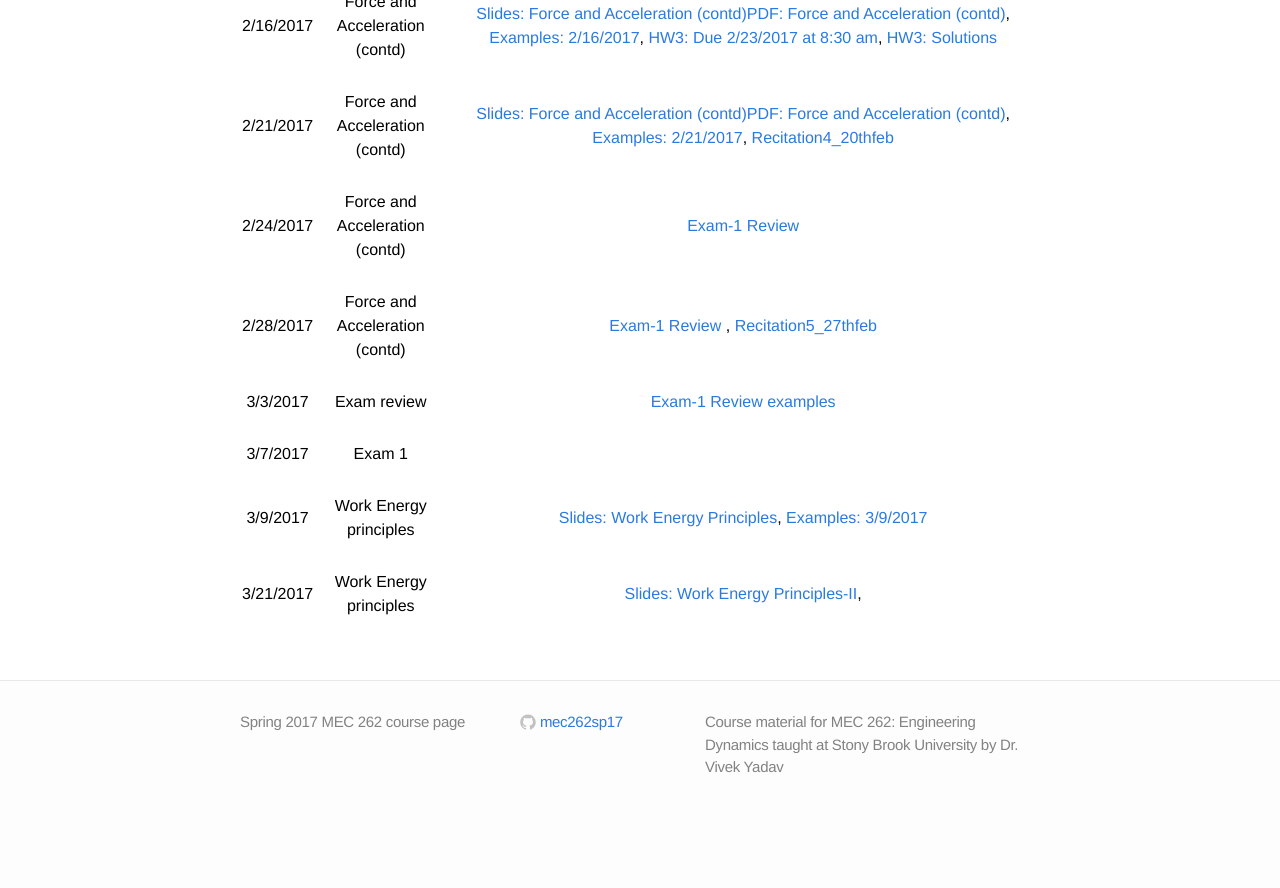
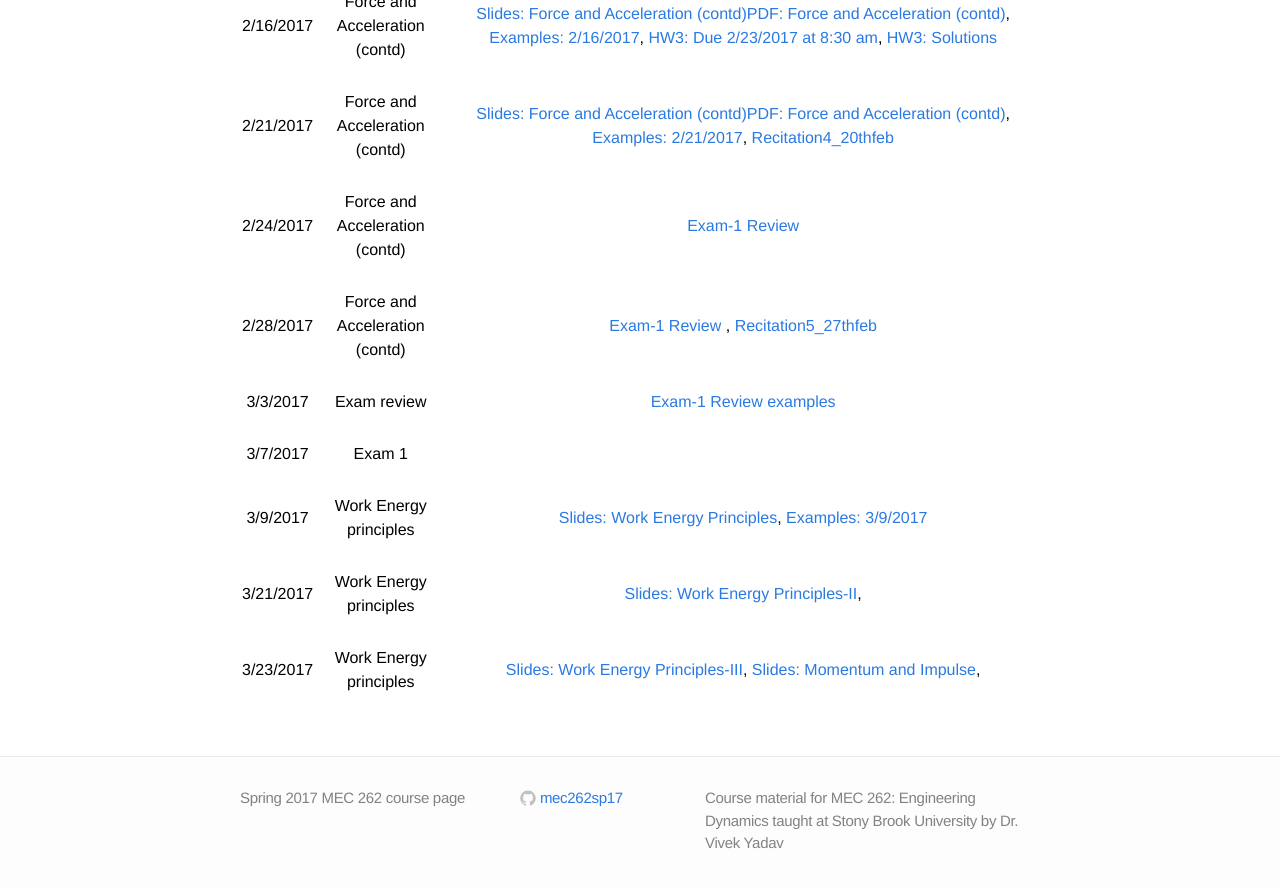
Before and after one commit to mec262sp17/mec262sp17.github.io, a Jekyll site: the page built from Course_materials.md, in a window 1280 px wide and 900 px high, scrolled down 814 px. Shown: the top 888 px of the window. Built offline with Jekyll 4.4.1, drawn with Linux system fonts in a browser that asks for light colours; before the commit the page ends 1638 px from its top, so only the background shows below that.

Commit message:
Update Course_materials.md

```diff
--- a/Course_materials.md
+++ b/Course_materials.md
@@ -42,3 +42,5 @@ All documents for the course page are available on course repository on [github]
 |       3/9/2017    |   Work Energy principles | [Slides: Work Energy Principles](https://mec262sp17.github.io/Presentations/Ch4_work_energy_Principle.html#/), [Examples: 3/9/2017](https://mec262sp17.github.io/Notes/examples_3_9_2017_mec262.pdf)    |
 | | | |
 |       3/21/2017    |   Work Energy principles | [Slides: Work Energy Principles-II](https://mec262sp17.github.io/Presentations/Ch4_work_energy_Principle_II.html#/),    |
+| | | |
+|       3/23/2017    |   Work Energy principles | [Slides: Work Energy Principles-III](https://mec262sp17.github.io/Presentations/Ch4_work_energy_Principle_III.html#/),  [Slides: Momentum and Impulse](https://mec262sp17.github.io/Presentations/Ch5_Momentum_and_Impulse.html#/),    |
```
